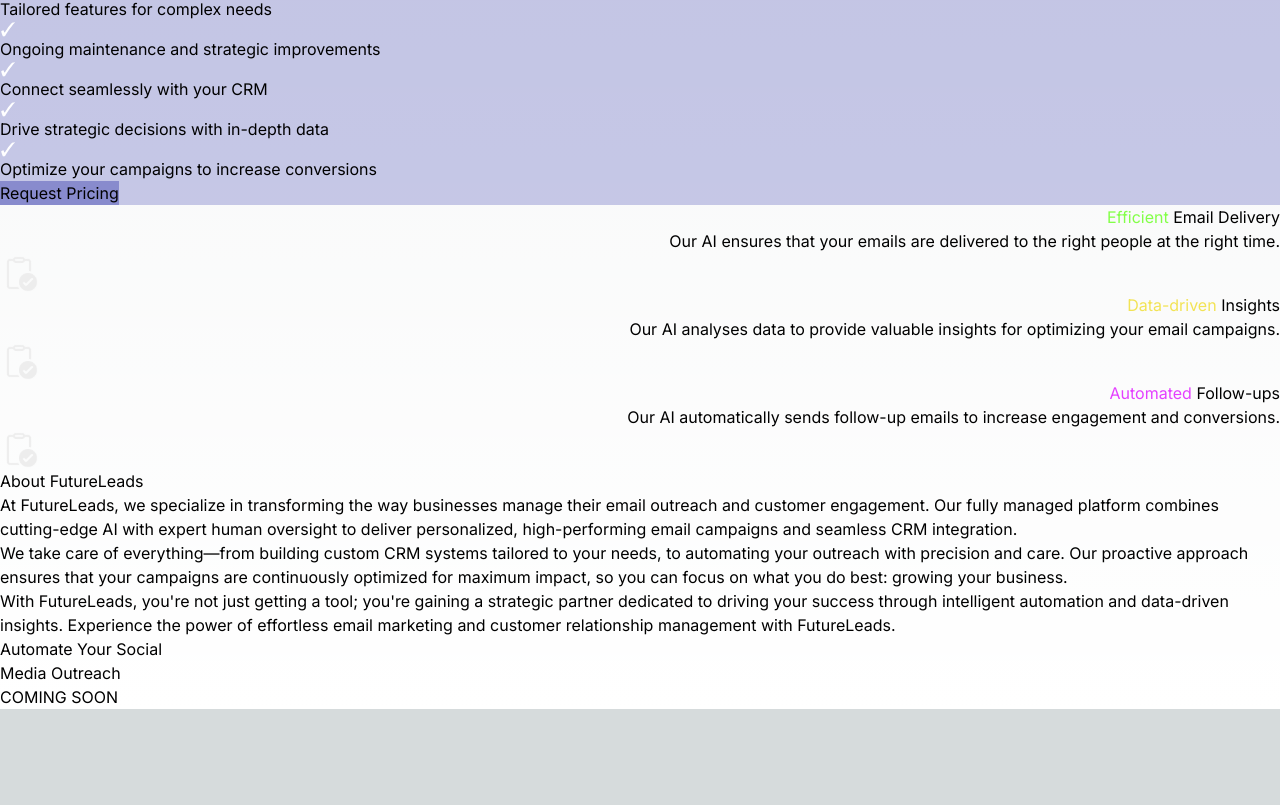
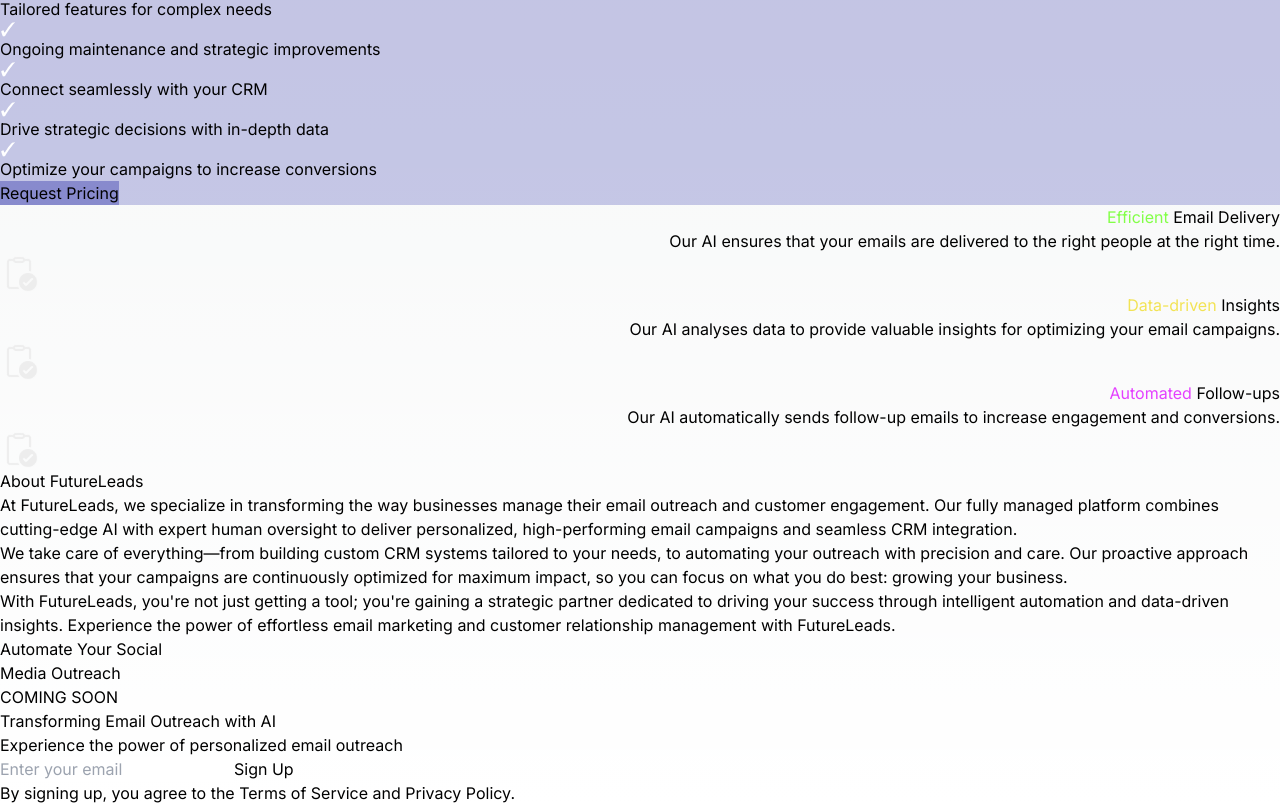
Before and after one commit to EvertsRozz/leadsync_next, a Next.js app: page / in a window 1280 px wide. Shown: the part 3214-4019 px from the top of the page. Before the commit the page ends 3923 px from the top, so only its background shows below. Built offline with nearby package versions, Linux system fonts and the light colour scheme.

Commit message:
WIP, next section

```diff
--- /dev/null
+++ b/app/components/formComponent.tsx
@@ -0,0 +1,28 @@
+"use client";
+
+import React from "react";
+
+export default function FormComponent() {
+  return (
+    <>
+      <form>
+        <div className="flex gap-5">
+          <input
+            type="text"
+            placeholder="Enter your email"
+            className="border border-solid bg-transparent px-5 py-5 text-sm font-normal placeholder:text-white"
+          />
+          <button
+            type="submit"
+            className="w-full rounded-md border border-solid border-white"
+          >
+            Sign Up
+          </button>
+        </div>
+      </form>
+      <p className="mt-4 text-xs font-normal">
+        By signing up, you agree to the Terms of Service and Privacy Policy.
+      </p>
+    </>
+  );
+}
--- a/app/components/mainContent.tsx
+++ b/app/components/mainContent.tsx
@@ -9,6 +9,7 @@
 import MBProSvg from "../../public/images/MBPro.svg";
 import BenefitsCard from "./benefitsCard";
 import PricingComponent from "./pricingComponent";
+import FormComponent from "./formComponent";
 
 function MainContent() {
   const stepCardsParagraph = [
@@ -185,21 +186,21 @@
           <h2 className="mb-5 mt-12 text-6xl font-semibold">
             About <span className="text-[#65CCF8]">FutureLeads</span>
           </h2>
-          <p className="mb-12 text-center text-2xl font-normal tracking-widest">
+          <p className="mb-12 text-center text-2xl font-normal leading-loose tracking-widest">
             At FutureLeads, we specialize in transforming the way businesses
             manage their email outreach and customer engagement. Our fully
             managed platform combines cutting-edge AI with expert human
             oversight to deliver personalized, high-performing email campaigns
             and seamless CRM integration.
           </p>
-          <p className="mb-12 text-center text-2xl font-normal tracking-widest">
+          <p className="mb-12 text-center text-2xl font-normal leading-loose tracking-widest">
             We take care of everything—from building custom CRM systems tailored
             to your needs, to automating your outreach with precision and care.
             Our proactive approach ensures that your campaigns are continuously
             optimized for maximum impact, so you can focus on what you do best:
             growing your business.
           </p>
-          <p className="mb-12 text-center text-2xl font-normal tracking-widest">
+          <p className="mb-12 text-center text-2xl font-normal leading-loose tracking-widest">
             With FutureLeads, you&apos;re not just getting a tool; you&apos;re
             gaining a strategic partner dedicated to driving your success
             through intelligent automation and data-driven insights. Experience
@@ -221,7 +222,21 @@
         </div>
       </section>
 
-      <section className="mt-36 flex w-screen flex-col items-center justify-center"></section>
+      <section className="mt-36 flex w-screen flex-col items-center justify-center">
+        <div className="flex border border-solid border-white px-8 py-14">
+          <div className="basis-9/12">
+            <h4 className="text-4xl font-bold leading-loose">
+              Transforming Email Outreach with AI
+            </h4>
+            <p className="text-xl font-normal">
+              Experience the power of personalized email outreach
+            </p>
+          </div>
+          <div className="flex flex-col justify-center">
+            <FormComponent />
+          </div>
+        </div>
+      </section>
     </main>
   );
 }
```
